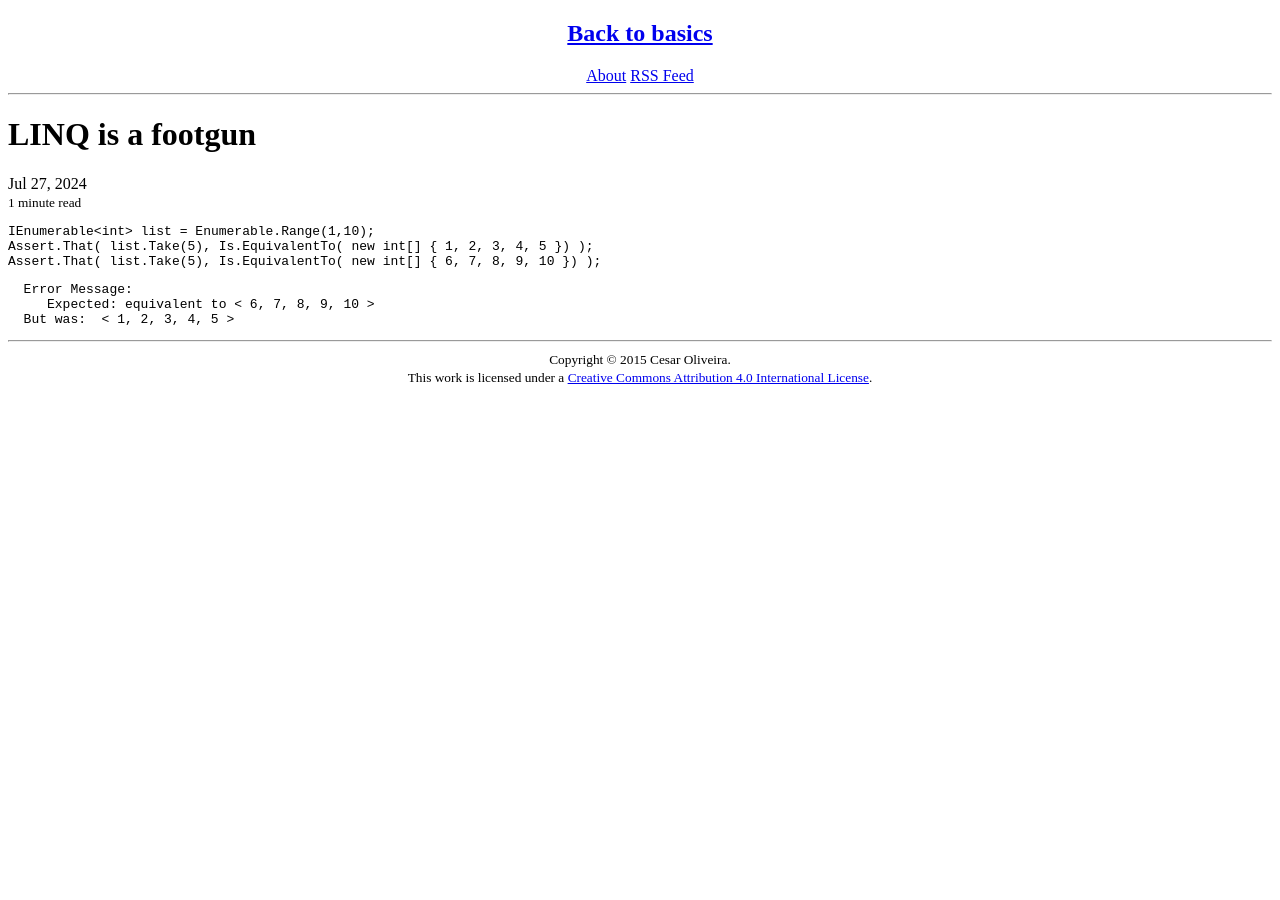
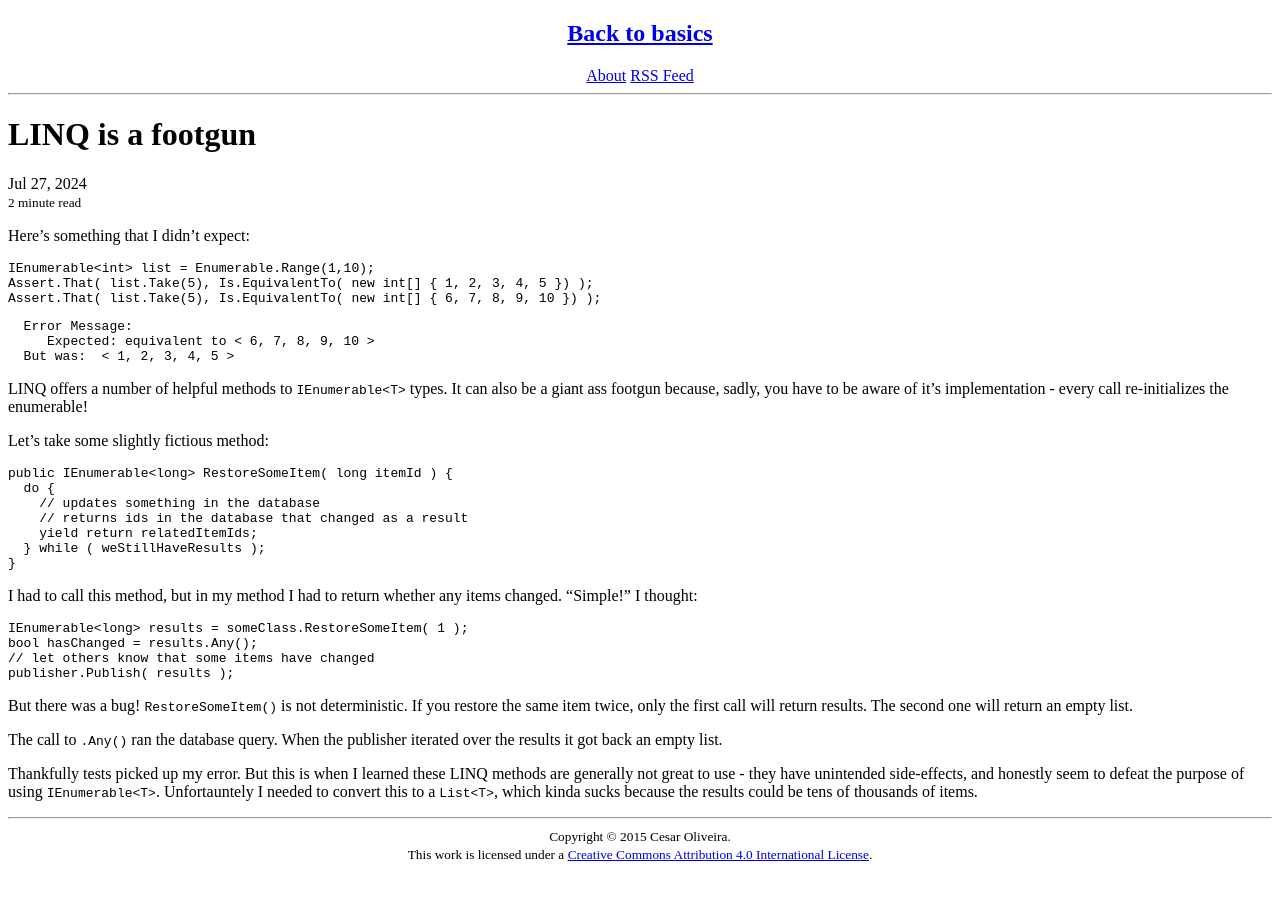
Before and after one commit to cdolivei/cdolivei.github.io, a Jekyll site: the page built from _posts/2024-07-27-LINQ-is-a-footgun.md, in a window 1280 px wide. Built offline with Jekyll 4.4.1, drawn with Linux system fonts in a browser that asks for light colours.

Commit message:
Update 2024-07-27-LINQ-is-a-footgun.md

````diff
--- a/_posts/2024-07-27-LINQ-is-a-footgun.md
+++ b/_posts/2024-07-27-LINQ-is-a-footgun.md
@@ -3,6 +3,8 @@ layout: post
 title: LINQ is a footgun
 tags: software, csharp
 ---
+
+Here's something that I didn't expect:
 
 ```csharp
 IEnumerable<int> list = Enumerable.Range(1,10);
@@ -15,3 +17,32 @@ Assert.That( list.Take(5), Is.EquivalentTo( new int[] { 6, 7, 8, 9, 10 }) );
      Expected: equivalent to < 6, 7, 8, 9, 10 >
   But was:  < 1, 2, 3, 4, 5 >
 ```
+
+LINQ offers a number of helpful methods to `IEnumerable<T>` types. It can also be a giant ass footgun because, sadly, you have to be aware of it's implementation - every call re-initializes the enumerable!
+
+Let's take some slightly fictious method:
+
+```csharp
+public IEnumerable<long> RestoreSomeItem( long itemId ) {
+  do {
+    // updates something in the database
+    // returns ids in the database that changed as a result
+    yield return relatedItemIds;
+  } while ( weStillHaveResults );
+}
+```
+
+I had to call this method, but in my method I had to return whether any items changed. "Simple!" I thought:
+
+```csharp
+IEnumerable<long> results = someClass.RestoreSomeItem( 1 );
+bool hasChanged = results.Any();
+// let others know that some items have changed
+publisher.Publish( results );
+```
+
+But there was a bug! `RestoreSomeItem()` is not deterministic. If you restore the same item twice, only the first call will return results. The second one will return an empty list.
+
+The call to `.Any()` ran the database query. When the publisher iterated over the results it got back an empty list.
+
+Thankfully tests picked up my error. But this is when I learned these LINQ methods are generally not great to use - they have unintended side-effects, and honestly seem to defeat the purpose of using `IEnumerable<T>`. Unfortauntely I needed to convert this to a `List<T>`, which kinda sucks because the results could be tens of thousands of items.
````
